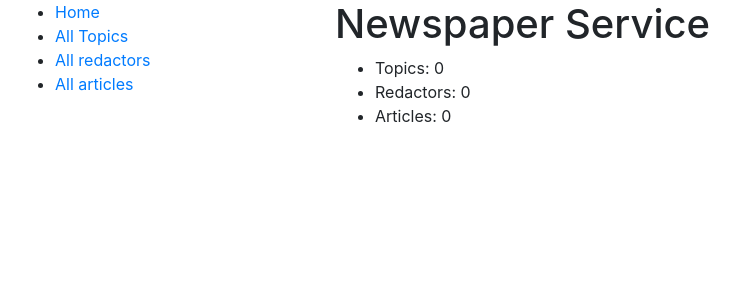
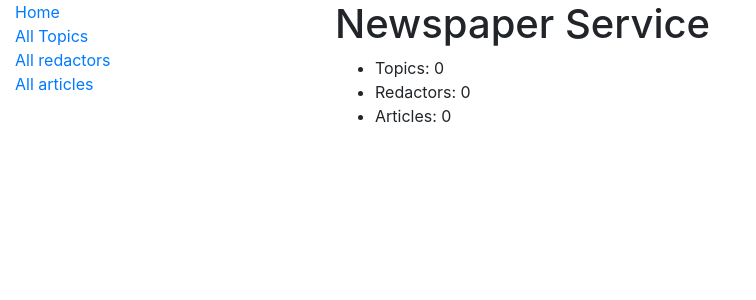
Before and after one commit to ShcherbynaSv/newspaper_service, a Django app: page /catalog/ in a window 1280 px wide. Shown: the top 300 px of the page, without its empty margins (0-756 px from the left). Run offline with Django 5.2, Linux system fonts and the light colour scheme; data that the repository does not hold is empty.

Commit message:
Create static folder with styles.css file. Connect styles.css to base.html file

```diff
--- a/newspaper_service/settings.py
+++ b/newspaper_service/settings.py
@@ -117,6 +117,10 @@ USE_TZ = True
 
 STATIC_URL = "static/"
 
+STATICFILES_DIRS = [
+ BASE_DIR / "static",
+]
+
 # Default primary key field type
 # https://docs.djangoproject.com/en/5.2/ref/settings/#default-auto-field
 
--- /dev/null
+++ b/static/css/styles.css
@@ -0,0 +1,4 @@
+.sidebar-nav {
+  padding: 0;
+  list-style: none;
+}
--- a/templates/base.html
+++ b/templates/base.html
@@ -8,6 +8,8 @@
         href="https://cdn.jsdelivr.net/npm/bootstrap@4.6.2/dist/css/bootstrap.min.css"
         integrity="sha384-xOolHFLEh07PJGoPkLv1IbcEPTNtaed2xpHsD9ESMhqIYd0nLMwNLD69Npy4HI+N"
         crossorigin="anonymous">
+  {% load static %}
+  <link rel="stylesheet" href="{% static 'css/styles.css' %}">
 </head>
 <body>
   <div class="container-fluid">
--- a/templates/includes/sidebar.html
+++ b/templates/includes/sidebar.html
@@ -1,4 +1,4 @@
-<ul>
+<ul class="sidebar-nav">
   <li><a href="tasks:index">Home</a></li>
   <li><a href="#">All Topics</a></li>
   <li><a href="#">All redactors</a></li>
```
